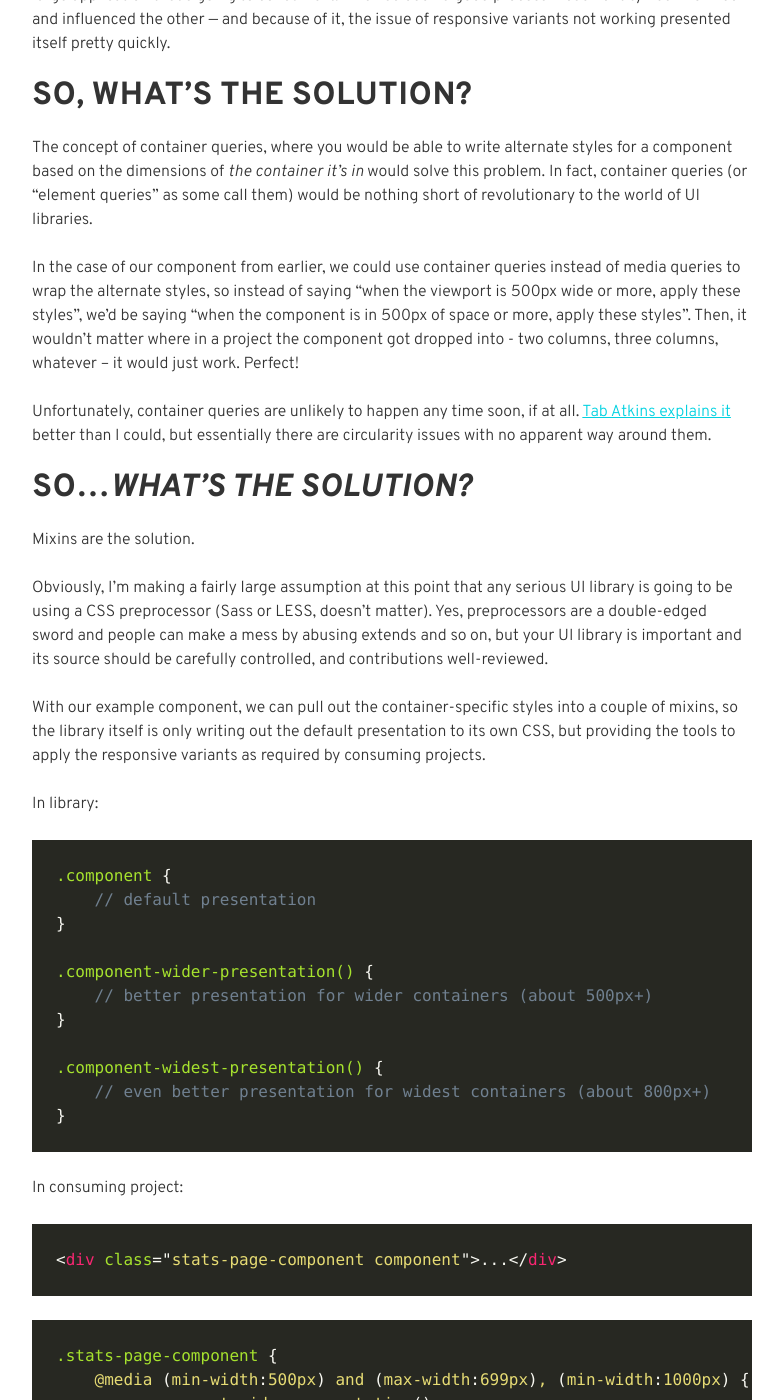
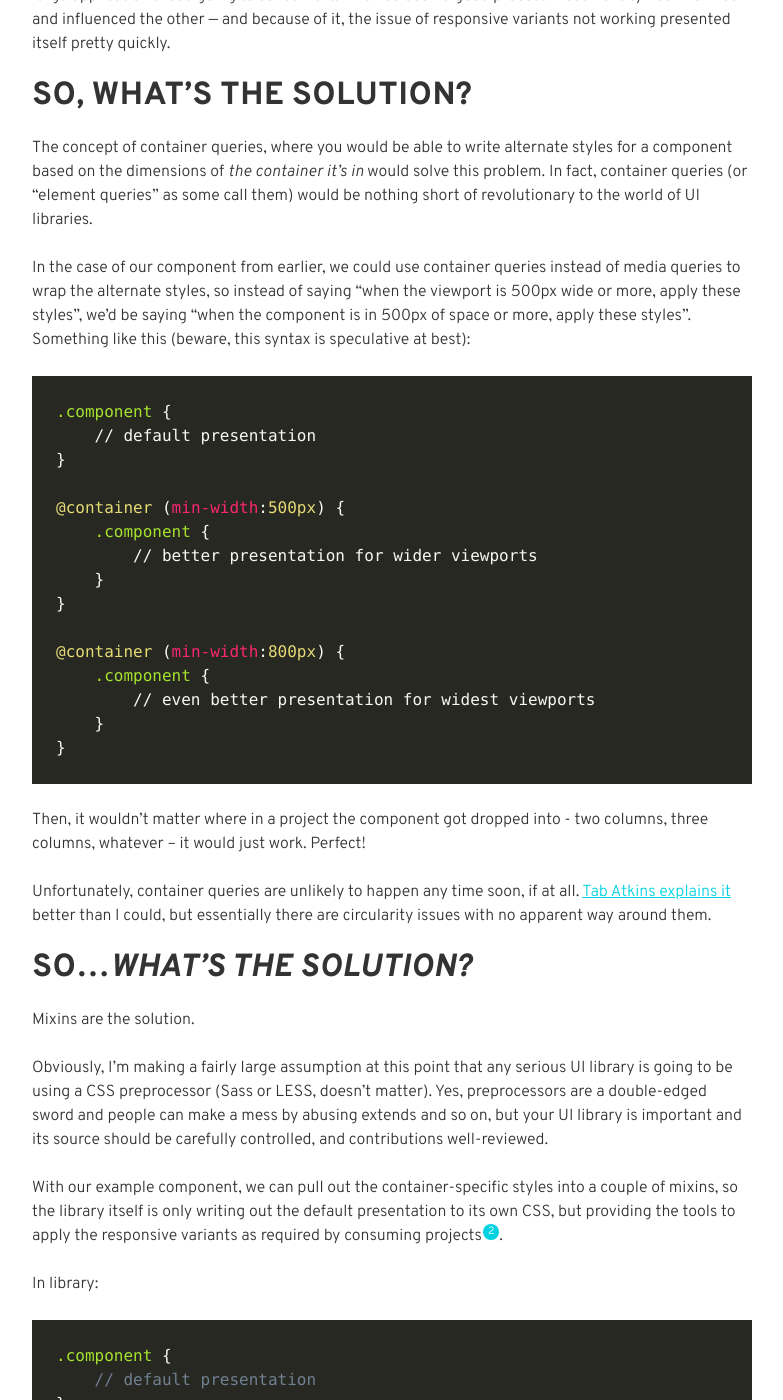
Before and after one commit to davidjgoss/davidjgoss.co, a Jekyll site: the page built from blog/_posts/2016-02-28-designing-responsive-components-in-a-ui-library.md, in a window 1280 px wide and 1400 px high, scrolled down 1058 px. Shown: the whole window, without its empty margins (248-1031 px from the left). Built offline with Jekyll 4.4.1, drawn with Linux system fonts in a browser that asks for light colours; some of the changed text lies outside the part shown.

Commit message:
Some improvements to the UI components article

```diff
--- a/blog/_posts/2016-02-28-designing-responsive-components-in-a-ui-library.md
+++ b/blog/_posts/2016-02-28-designing-responsive-components-in-a-ui-library.md
@@ -40,7 +40,27 @@ I've been designing and building this UI library at the same time as designing s
 
 The concept of container queries, where you would be able to write alternate styles for a component based on the dimensions of *the container it's in* would solve this problem. In fact, container queries (or "element queries" as some call them) would be nothing short of revolutionary to the world of UI libraries.
 
-In the case of our component from earlier, we could use container queries instead of media queries to wrap the alternate styles, so instead of saying "when the viewport is 500px wide or more, apply these styles", we'd be saying "when the component is in 500px of space or more, apply these styles". Then, it wouldn't matter where in a project the component got dropped into - two columns, three columns, whatever -- it would just work. Perfect!
+In the case of our component from earlier, we could use container queries instead of media queries to wrap the alternate styles, so instead of saying "when the viewport is 500px wide or more, apply these styles", we'd be saying "when the component is in 500px of space or more, apply these styles". Something like this (beware, this syntax is speculative at best):
+
+~~~css
+.component {
+	// default presentation
+}
+
+@container (min-width:500px) {
+	.component {
+		// better presentation for wider viewports
+	}
+}
+
+@container (min-width:800px) {
+	.component {
+		// even better presentation for widest viewports
+	}
+}
+~~~
+
+Then, it wouldn't matter where in a project the component got dropped into - two columns, three columns, whatever -- it would just work. Perfect!
 
 Unfortunately, container queries are unlikely to happen any time soon, if at all. [Tab Atkins explains it](http://www.xanthir.com/b4VG0) better than I could, but essentially there are circularity issues with no apparent way around them.
 
@@ -50,7 +70,9 @@ Mixins are the solution.
 
 Obviously, I'm making a fairly large assumption at this point that any serious UI library is going to be using a CSS preprocessor (Sass or LESS, doesn't matter). Yes, preprocessors are a double-edged sword and people can make a mess by abusing extends and so on, but your UI library is important and its source should be carefully controlled, and contributions well-reviewed.
 
-With our example component, we can pull out the container-specific styles into a couple of mixins, so the library itself is only writing out the default presentation to its own CSS, but providing the tools to apply the responsive variants as required by consuming projects.
+With our example component, we can pull out the container-specific styles into a couple of mixins, so the library itself is only writing out the default presentation to its own CSS, but providing the tools to apply the responsive variants as required by consuming projects[^2].
+
+[^2]: This might raise a red flag with some people in the form of "If the component is being used in several different places, you'll be writing the same styles several times in the output CSS", which is a correct assessment of the facts, but isn't a problem for me. Firstly, as to the repetition itself, this is not something to be afraid of in the output CSS --- computers are really good at dealing with repetition! --- as long as the repetition stays *out of the source* (which is what mixins are for). Secondly, although the size of the output CSS file might grow as a result of the repetition, [Harry Roberts just proved](http://csswizardry.com/2016/02/mixins-better-for-performance/) that our trusty friend gzip will pretty much negate that.
 
 In library:
 
```
